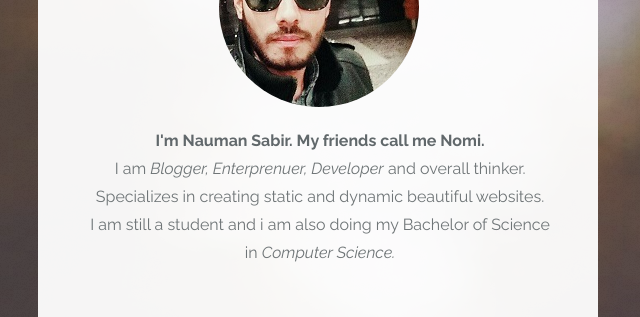
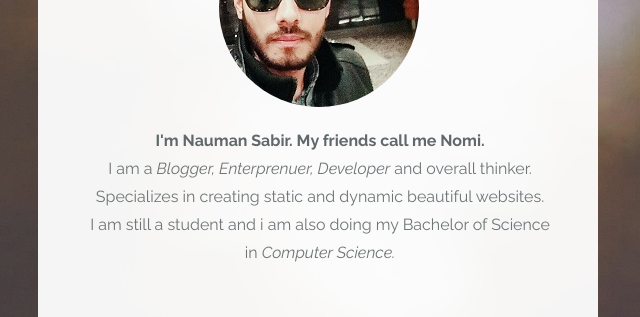
Before and after one commit to Nau4man/NauMaan, a plain HTML site: page index.html in a window 1280 px wide. Shown: the part 1120-1437 px from the top of the page, 322-962 px from the left. Drawn offline with Linux system fonts and the light colour scheme.

Commit message:
Update index.html

```diff
--- a/index.html
+++ b/index.html
@@ -37,7 +37,7 @@
                             <h2>Who I am</h2>
                             <div class="face-img"></div>
                         </header>
-                        <p><strong>I'm Nauman Sabir. My friends call me <q>Nomi</q>.</strong><br>I am <em>Blogger, Enterprenuer, Developer</em> and overall thinker.<br>Specializes in creating static and dynamic beautiful websites.<br>I am still a student and i am also doing my Bachelor of Science in <em>Computer Science.</em></p>
+                        <p><strong>I'm Nauman Sabir. My friends call me <q>Nomi</q>.</strong><br>I am a <em>Blogger, Enterprenuer, Developer</em> and overall thinker.<br>Specializes in creating static and dynamic beautiful websites.<br>I am still a student and i am also doing my Bachelor of Science in <em>Computer Science.</em></p>
                     </div>
                     <a href="#two" class="goto-next scrolly">Next</a>
                 </div>
```
